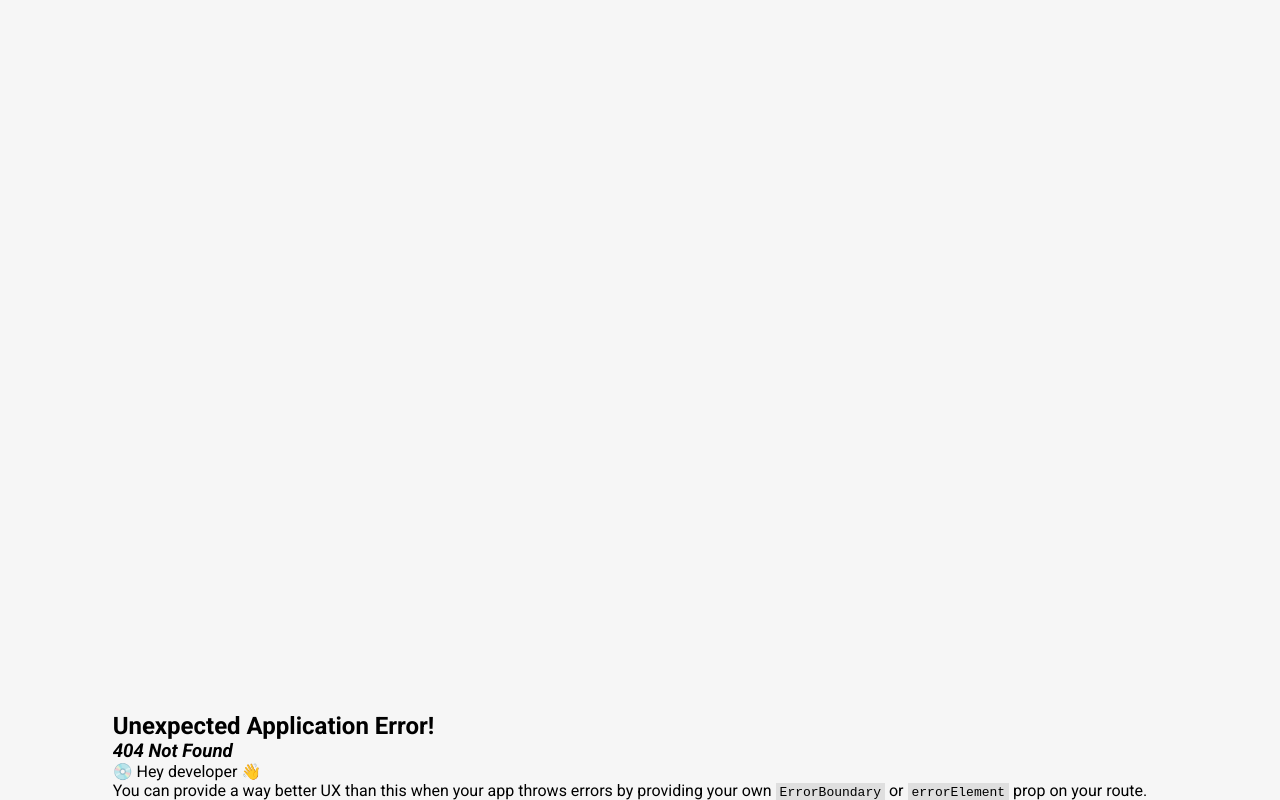
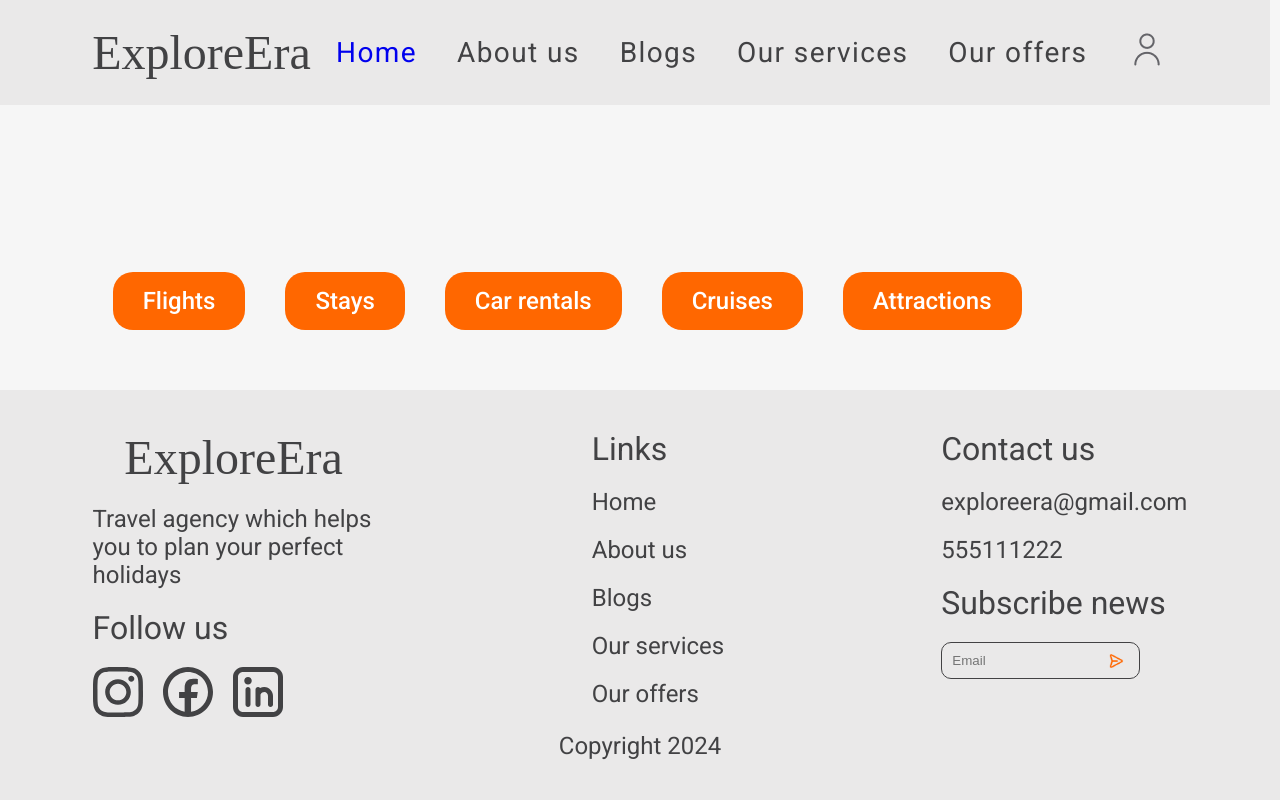
Before and after one commit to AchiGel/unilab_react_project, a React (Create React App) app: page /services in a window 1280 px wide. Before the commit this address had no page. Built offline with nearby package versions, Linux system fonts and the light colour scheme; a web font is replaced by a local one.

Commit message:
add services page

```diff
--- a/src/App.js
+++ b/src/App.js
@@ -11,6 +11,7 @@ import {
 } from "react-router-dom";
 
 import RootLayout from "./laouts/RootLayout";
+import ServicesPage from "./components/servicesPages/ServicesPage";
 
 const router = createBrowserRouter(
   createRoutesFromElements(
@@ -18,6 +19,7 @@ const router = createBrowserRouter(
       <Route index element={<Main />} />
       <Route path="sign-in" element={<SignInPage />} />
       <Route path="sign-up" element={<SignUpPage />} />
+      <Route path="services" element={<ServicesPage />} />
     </Route>
   )
 );
--- a/src/components/Button.js
+++ b/src/components/Button.js
@@ -23,6 +23,20 @@ const StyledButton = styled.button`
         cursor: pointer;
         color: white;
         padding: 20px 40px;
+        background-color: #ff6700;
+        border-radius: 20px;
+        font-family: "Roboto";
+        font-size: 24px;
+        font-weight: 500;
+        transition: all 0.2s ease;
+      `;
+    } else if ("small") {
+      return css`
+        border: none;
+        outline: none;
+        cursor: pointer;
+        color: white;
+        padding: 15px 30px;
         background-color: #ff6700;
         border-radius: 20px;
         font-family: "Roboto";
--- a/src/components/Navbar.js
+++ b/src/components/Navbar.js
@@ -21,6 +21,21 @@ const NavbarNavigation = styled.nav`
       padding-inline: 8%;
       background-color: #eae9e9;
     `};
+`;
+
+const DarkNavbar = styled.nav`
+  position: fixed;
+  z-index: 999;
+  top: 0;
+  height: 105px;
+  width: 100%;
+  margin-inline: -8.8%;
+  padding-inline: 8%;
+  display: flex;
+  align-items: center;
+  justify-content: space-between;
+  transition: all 0.3s ease;
+  background-color: #eae9e9;
 `;
 
 const NavbarLogo = styled.button`
@@ -108,7 +123,7 @@ function Navbar({ scrolled, openSignPopUp }) {
         </>
       )}
       {location.pathname === "/sign-in" && (
-        <>
+        <DarkNavbar>
           <div className="navbar-logo">
             <NavLink to="/">
               <NavbarLogo style={{ color: "#424244" }}>ExploreEra</NavbarLogo>
@@ -125,10 +140,10 @@ function Navbar({ scrolled, openSignPopUp }) {
               />
             </NavbarItem>
           </NavbarItems>
-        </>
+        </DarkNavbar>
       )}
       {location.pathname === "/sign-up" && (
-        <>
+        <DarkNavbar>
           <div className="navbar-logo">
             <NavLink to="/">
               <NavbarLogo style={{ color: "#424244" }}>ExploreEra</NavbarLogo>
@@ -145,7 +160,37 @@ function Navbar({ scrolled, openSignPopUp }) {
               />
             </NavbarItem>
           </NavbarItems>
-        </>
+        </DarkNavbar>
+      )}
+      {location.pathname === "/services" && (
+        <DarkNavbar>
+          <div className="navbar-logo">
+            <NavLink to="/">
+              <NavbarLogo style={{ color: "#424244" }} scrolled={scrolled}>
+                ExploreEra
+              </NavbarLogo>
+            </NavLink>
+          </div>
+          <NavbarItems scrolled={scrolled}>
+            <NavbarItem style={{ color: "#424244" }}>
+              <NavLink to="/">Home</NavLink>
+            </NavbarItem>
+            <NavbarItem style={{ color: "#424244" }}>About us</NavbarItem>
+            <NavbarItem style={{ color: "#424244" }}>Blogs</NavbarItem>
+            <NavbarItem style={{ color: "#424244" }}>Our services</NavbarItem>
+            <NavbarItem style={{ color: "#424244" }}>Our offers</NavbarItem>
+            <NavbarItem onClick={openSignPopUp}>
+              <NavbarUser
+                style={{
+                  filter:
+                    "invert(24%) sepia(8%) saturate(182%) hue-rotate(202deg) brightness(50%) contrast(93%)",
+                }}
+                src={user}
+                scrolled={scrolled}
+              />
+            </NavbarItem>
+          </NavbarItems>
+        </DarkNavbar>
       )}
     </NavbarNavigation>
   );
--- /dev/null
+++ b/src/components/servicesPages/FlightsPage.js
@@ -0,0 +1,3 @@
+export default function FlightsPage() {
+  return <div>Flights</div>;
+}
--- /dev/null
+++ b/src/components/servicesPages/ServicesButtons.js
@@ -0,0 +1,26 @@
+import Button from "../Button";
+import styled from "styled-components";
+
+const ServicesButtonsContainer = styled.div`
+  display: flex;
+  align-items: center;
+  gap: 40px;
+  margin-bottom: 60px;
+`;
+
+export default function ServicesButtons() {
+  const buttonText = [
+    "Flights",
+    "Stays",
+    "Car rentals",
+    "Cruises",
+    "Attractions",
+  ];
+  return (
+    <ServicesButtonsContainer>
+      {buttonText.map((item, index) => (
+        <Button key={index} buttonText={item} size="small" />
+      ))}
+    </ServicesButtonsContainer>
+  );
+}
--- /dev/null
+++ b/src/components/servicesPages/ServicesPage.js
@@ -0,0 +1,9 @@
+import ServicesButtons from "./ServicesButtons";
+
+export default function ServicesPage() {
+  return (
+    <section>
+      <ServicesButtons />
+    </section>
+  );
+}
```
